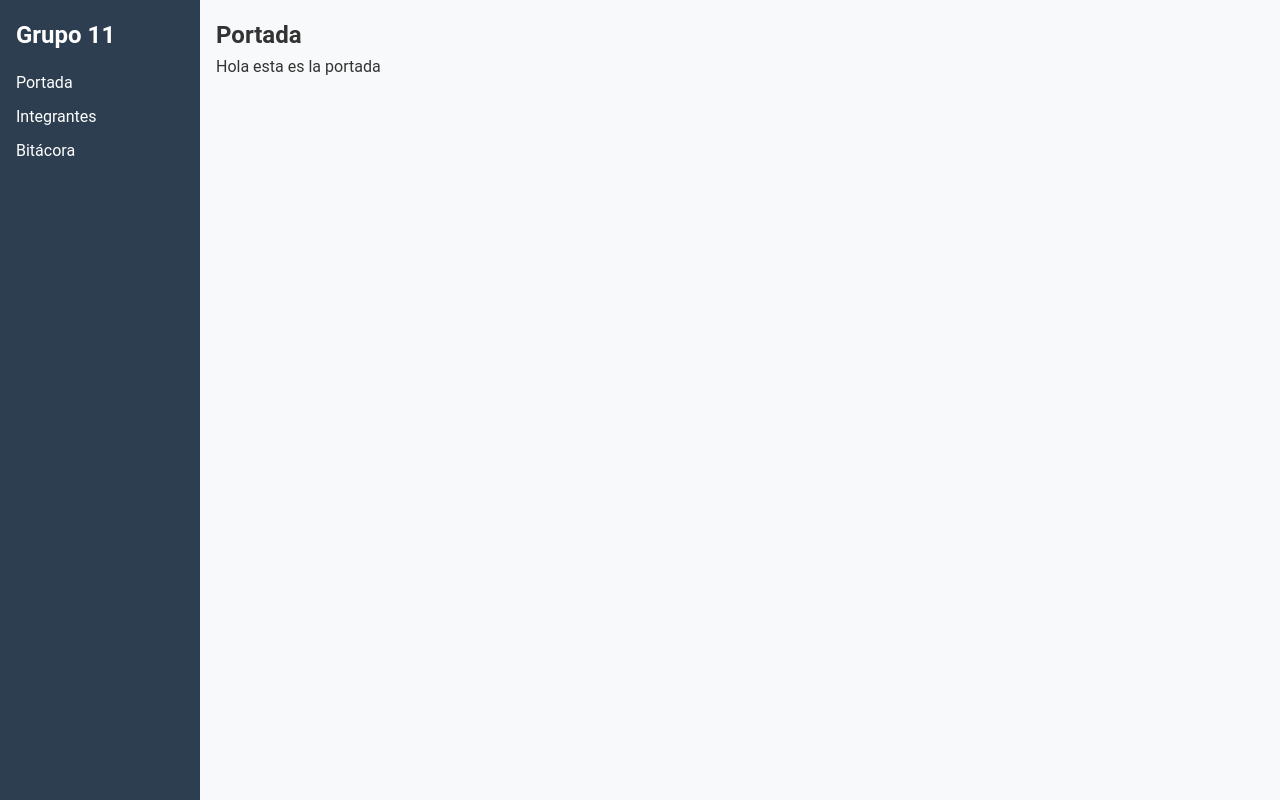
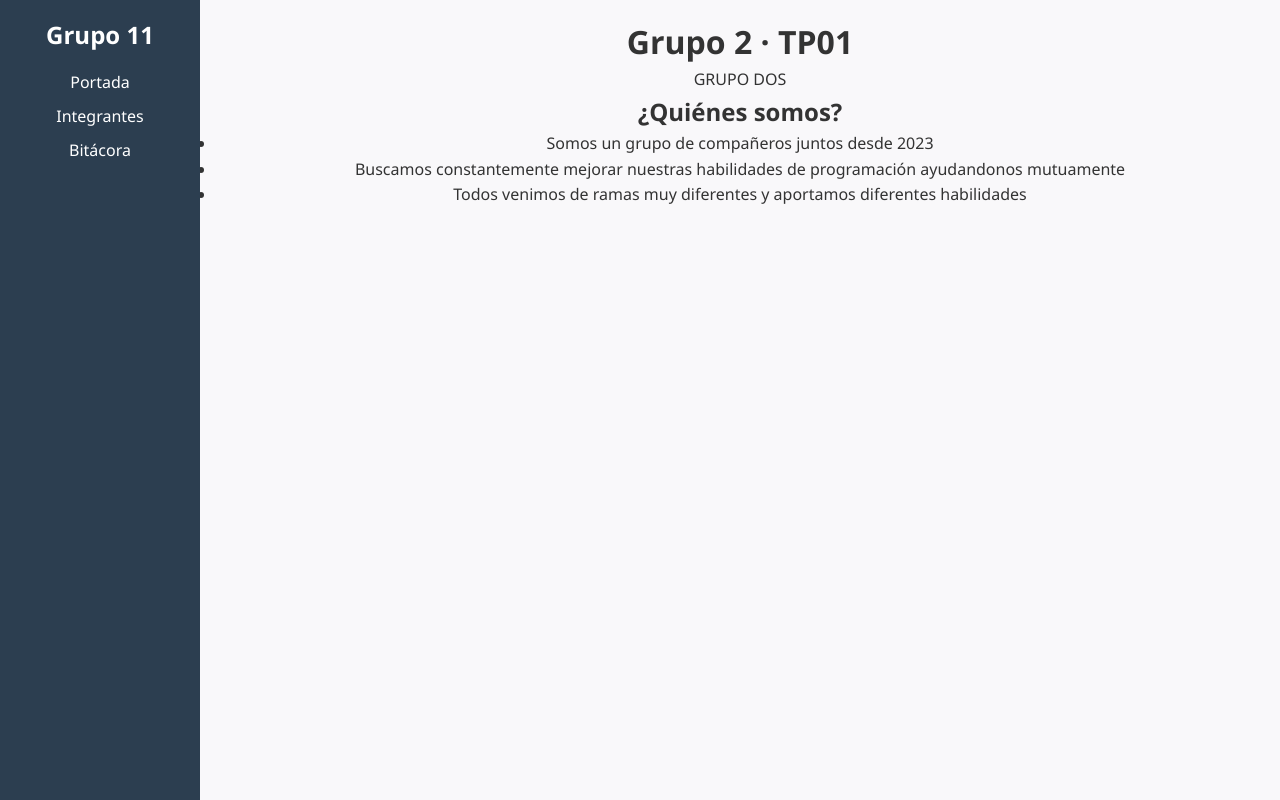
Before and after one commit to romanrios/ifts-front-tp2, a React (Vite) app: page / in a window 1280 px wide. Built offline with nearby package versions, Linux system fonts and the light colour scheme.

Commit message:
portada 1er commit

```diff
--- a/src/pages/Portada.jsx
+++ b/src/pages/Portada.jsx
@@ -1,9 +1,31 @@
+import styles from "./portada.module.css";
+import Button from "../components/Button/Button";
+
 function Portada() {
+  const containerStyle = {
+    display: "flex",
+    flexWrap: "wrap",
+    gap: "1rem",
+    justifyContent: "center",
+  };
+
     return (
         <>
-            <h2>Portada</h2>
-            <p>Hola esta es la portada</p>
-        </>
+              <h1>Grupo 2 · TP01</h1>
+        <div class="fotoMain">
+            <div class="Titulo">GRUPO DOS</div>
+        </div>
+
+
+        <h2>¿Quiénes somos?</h2>
+
+        <ul id="listaMain">
+            <li>Somos un grupo de compañeros juntos desde 2023</li>
+            <li>Buscamos constantemente mejorar nuestras habilidades de programación ayudandonos mutuamente</li>
+            <li>Todos venimos de ramas muy diferentes y aportamos diferentes habilidades</li>
+        </ul>
+
+          </>
     );
 }
 
--- /dev/null
+++ b/src/pages/portada.module.css
@@ -0,0 +1,36 @@
+body {
+    font-family: 'Segoe UI', Arial, sans-serif;
+    background-color: #f9f8fa;
+    color: #333;
+    line-height: 1.6;
+    text-align: center;
+}
+
+
+.fotoMain {
+    background-image: url("../img/fondoMain.png");
+    background-size: cover;
+    background-position: center;
+    position: relative;
+    height: 20rem;
+    border-radius: 8px;
+    overflow: hidden;
+    margin-bottom: 20px;
+    box-shadow: 0 4px 10px rgba(0, 0, 0, 0.2);
+}
+
+.Titulo {
+    background-color: white;
+    color: black;
+    font-size: 5vw;
+    font-weight: bold;
+    margin: 0 auto;
+    padding: 10px;
+    width: 50%;
+    text-align: center;
+    position: absolute;
+    top: 50%;
+    left: 50%;
+    transform: translate(-50%, -50%);
+    mix-blend-mode: screen;
+}
```
Also changed, not shown: archivos-tp-anterior/index.html (+0 -13 lines).
